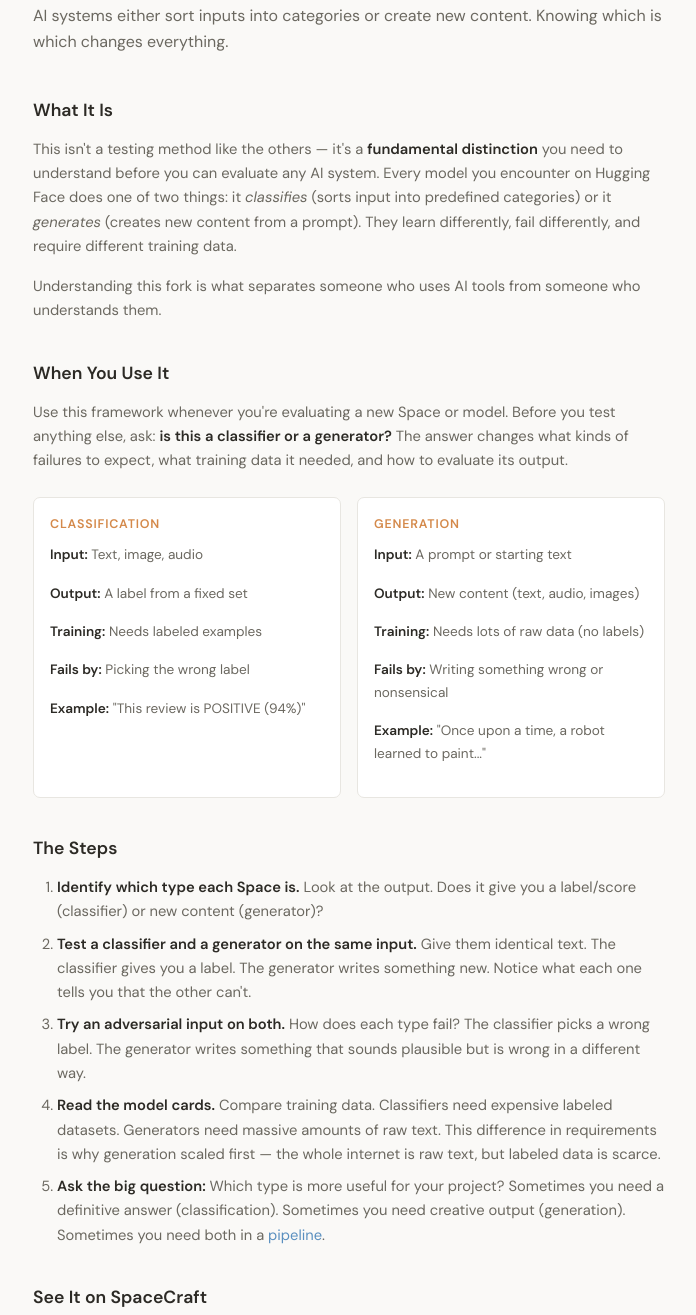
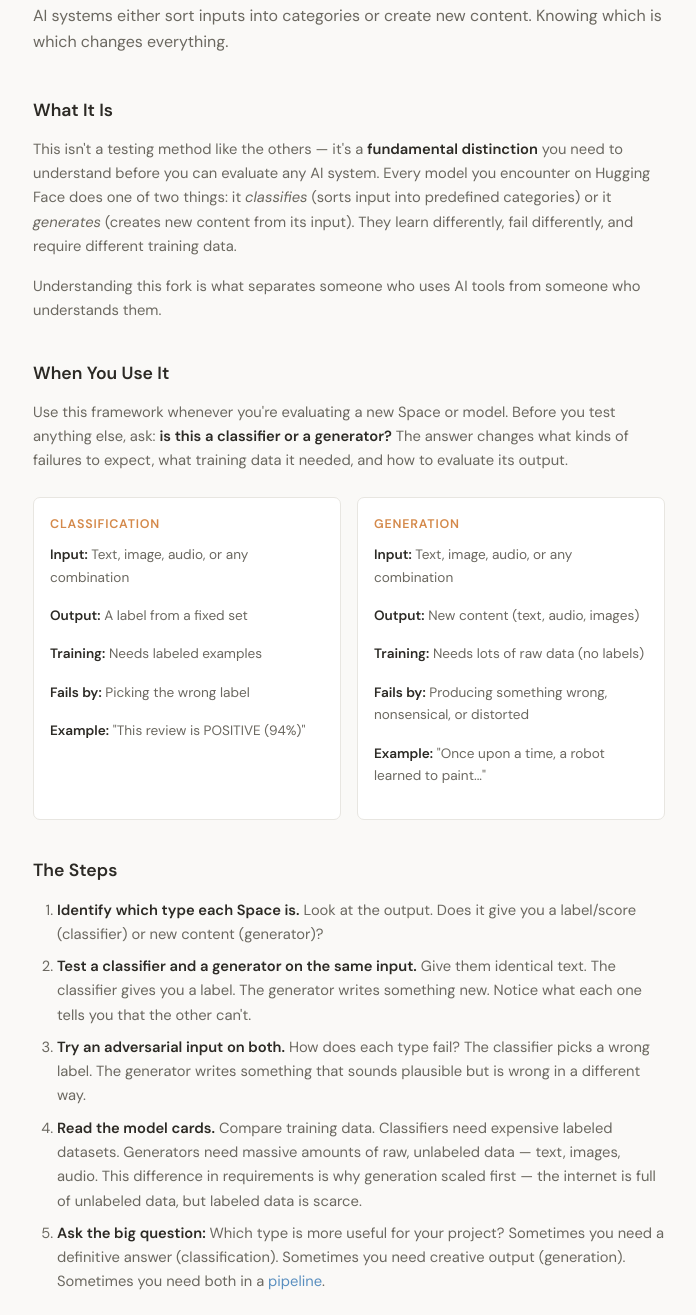
Before and after one commit to buildLittleWorlds/spaceCraft, a plain HTML site: page methods/classification-vs-generation.html in a window 1280 px wide. Shown: the part 187-1502 px from the top of the page, without its empty margins (291-987 px from the left). Drawn offline with nearby package versions, Linux system fonts and the light colour scheme.

Commit message:
Fix classification vs generation framing to reflect multi-modal reality
The comparison incorrectly implied only classifiers take diverse inputs
while generators only take text prompts. Both types accept text, images,
and audio — the real distinction is output type (labels vs new content)
and training data (labeled vs unlabeled). Updated comparison table and
prose accordingly.

Co-Authored-By: Claude Opus 4.6 (1M context) <noreply@anthropic.com>

```diff
--- a/methods/classification-vs-generation.html
+++ b/methods/classification-vs-generation.html
@@ -65,7 +65,7 @@
     <p class="subtitle">AI systems either sort inputs into categories or create new content. Knowing which is which changes everything.</p>
 
     <h2>What It Is</h2>
-    <p>This isn't a testing method like the others — it's a <strong>fundamental distinction</strong> you need to understand before you can evaluate any AI system. Every model you encounter on Hugging Face does one of two things: it <em>classifies</em> (sorts input into predefined categories) or it <em>generates</em> (creates new content from a prompt). They learn differently, fail differently, and require different training data.</p>
+    <p>This isn't a testing method like the others — it's a <strong>fundamental distinction</strong> you need to understand before you can evaluate any AI system. Every model you encounter on Hugging Face does one of two things: it <em>classifies</em> (sorts input into predefined categories) or it <em>generates</em> (creates new content from its input). They learn differently, fail differently, and require different training data.</p>
     <p>Understanding this fork is what separates someone who uses AI tools from someone who understands them.</p>
 
     <h2>When You Use It</h2>
@@ -74,7 +74,7 @@
     <div class="comparison">
         <div class="comparison-box">
             <h4>Classification</h4>
-            <p><strong>Input:</strong> Text, image, audio</p>
+            <p><strong>Input:</strong> Text, image, audio, or any combination</p>
             <p><strong>Output:</strong> A label from a fixed set</p>
             <p><strong>Training:</strong> Needs labeled examples</p>
             <p><strong>Fails by:</strong> Picking the wrong label</p>
@@ -82,10 +82,10 @@
         </div>
         <div class="comparison-box">
             <h4>Generation</h4>
-            <p><strong>Input:</strong> A prompt or starting text</p>
+            <p><strong>Input:</strong> Text, image, audio, or any combination</p>
             <p><strong>Output:</strong> New content (text, audio, images)</p>
             <p><strong>Training:</strong> Needs lots of raw data (no labels)</p>
-            <p><strong>Fails by:</strong> Writing something wrong or nonsensical</p>
+            <p><strong>Fails by:</strong> Producing something wrong, nonsensical, or distorted</p>
             <p><strong>Example:</strong> "Once upon a time, a robot learned to paint..."</p>
         </div>
     </div>
@@ -95,7 +95,7 @@
         <li><strong>Identify which type each Space is.</strong> Look at the output. Does it give you a label/score (classifier) or new content (generator)?</li>
         <li><strong>Test a classifier and a generator on the same input.</strong> Give them identical text. The classifier gives you a label. The generator writes something new. Notice what each one tells you that the other can't.</li>
         <li><strong>Try an adversarial input on both.</strong> How does each type fail? The classifier picks a wrong label. The generator writes something that sounds plausible but is wrong in a different way.</li>
-        <li><strong>Read the model cards.</strong> Compare training data. Classifiers need expensive labeled datasets. Generators need massive amounts of raw text. This difference in requirements is why generation scaled first — the whole internet is raw text, but labeled data is scarce.</li>
+        <li><strong>Read the model cards.</strong> Compare training data. Classifiers need expensive labeled datasets. Generators need massive amounts of raw, unlabeled data — text, images, audio. This difference in requirements is why generation scaled first — the internet is full of unlabeled data, but labeled data is scarce.</li>
         <li><strong>Ask the big question:</strong> Which type is more useful for your project? Sometimes you need a definitive answer (classification). Sometimes you need creative output (generation). Sometimes you need both in a <a href="../pipelines.html">pipeline</a>.</li>
     </ol>
 
@@ -117,7 +117,7 @@
     <p><strong>What to try:</strong> Give the same sentence to GLiNER (classifier) and Qwen3 (generator). One sorts it into categories. The other uses it as a springboard to write something new. Same input, fundamentally different operations. Which one tells you more about what the sentence <em>means</em>? Which one is more useful for building on the sentence?</p>
 
     <h2>What You'll Discover</h2>
-    <p>The key insight is that <strong>classification and generation need different training data</strong>, and that difference explains the entire history of modern AI. Classifiers need humans to label thousands of examples ("this email is spam," "this review is positive"). That's expensive and slow. Generators need raw text — and the internet has essentially unlimited raw text. That's why generation scaled to ChatGPT and Claude while classification stayed focused on narrow tasks. The training data bottleneck was the fork in the road.</p>
+    <p>The key insight is that <strong>classification and generation need different training data</strong>, and that difference explains the entire history of modern AI. Classifiers need humans to label thousands of examples ("this email is spam," "this review is positive"). That's expensive and slow. Generators need raw, unlabeled data — text, images, audio — and the internet has essentially unlimited amounts of all three. That's why generation scaled to ChatGPT, Claude, and DALL-E while classification stayed focused on narrow tasks. The training data bottleneck was the fork in the road.</p>
 
     <div class="callout">
         <p><strong>Try it yourself:</strong> Browse the <a href="../index.html">SpaceCraft leaderboard</a> and sort each Space into "classifier" or "generator." Some won't fit neatly — data visualization Spaces are neither, and pipeline Spaces may chain both. That ambiguity is itself a useful observation.</p>
```
